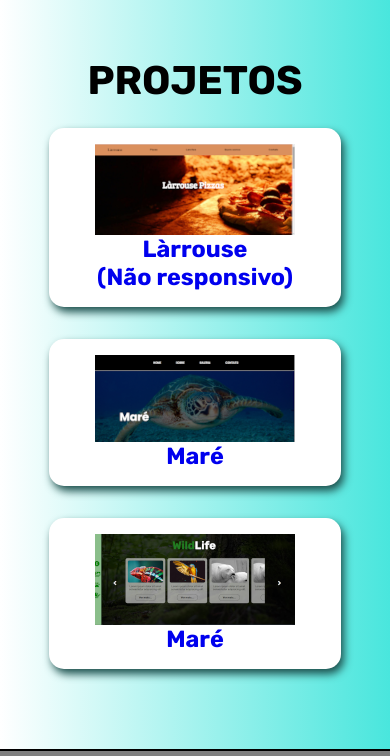
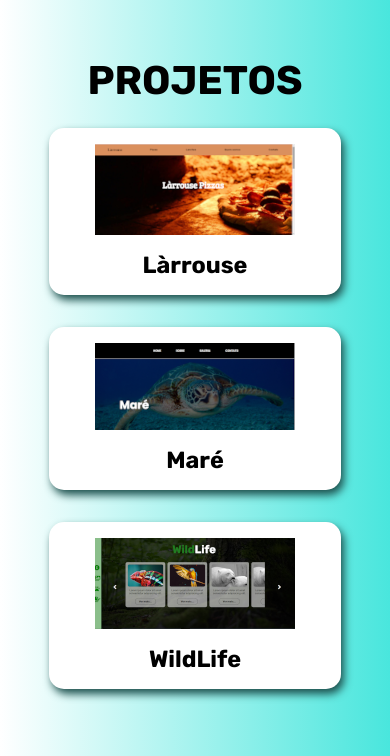
Before and after one commit to Richard-Gabriel68/Portifolio, a plain HTML site: page por/index.html in a window 390 px wide. Shown: the part 2240-2996 px from the top of the page. Drawn offline with Linux system fonts and the light colour scheme.

Commit message:
Add files via upload

```diff
--- a/por/index.html
+++ b/por/index.html
@@ -89,10 +89,9 @@
             <div class="cont">
                 <h2 class="sub">Projetos</h2>
                 <div class="projetos grupo">
-                    <a href="https://larrouse-pizza.vercel.app/" target="_blank" class="projeto uni">
+                    <a href="https://larrouse.vercel.app/" target="_blank" class="projeto uni">
                         <img src="larrouse1.png">
                         <h3>Làrrouse</h3>
-                        <h3>(Não responsivo)</h3>
                     </a>
 
                     <a href="https://maare.vercel.app/" target="_blank" class="projeto uni">
@@ -102,7 +101,7 @@
 
                     <a href="https://wildlife1234.vercel.app/" target="_blank" class="projeto uni">
                         <img src="wildlife1.png">
-                        <h3>Maré</h3>
+                        <h3>WildLife</h3>
                     </a>
                 </div>
             </div>
@@ -117,7 +116,7 @@
                     Linkdin
                 </a>
 
-                <a href="#" class="rede">
+                <a href="https://github.com/Richard-Gabriel68" class="rede">
                     <i class="fab fa-github"></i>
                     Github
                 </a>
--- a/por/style.css
+++ b/por/style.css
@@ -236,6 +236,12 @@ main .grupo .uni p
 {
     margin-top: 1rem;
 }
+main .projetos .uni h3
+{
+    margin-top: 1rem;
+    color: #000;
+}
+
 
 /*PROJETOS ------------------------------*/
 
@@ -249,7 +255,7 @@ main .grupo .projeto h3
 footer .contatos
 {
     background-color: grey;
-    width: 100vw;
+    width: 100%;
     height: 200px;
 
     border-top: 2px solid #000 ;
@@ -286,7 +292,7 @@ footer .contatos .redes .rede i
 
 /*RESPONSIVE ----------------------------*/
 
-@media (max-width: 800px)
+@media (max-width: 950px)
 {
     main .grupo
     {
@@ -296,7 +302,7 @@ footer .contatos .redes .rede i
     }
     main .grupo .uni
     {
-        width: 30vw;
+        width: auto;
     }
     footer .contatos .redes
     {
```
